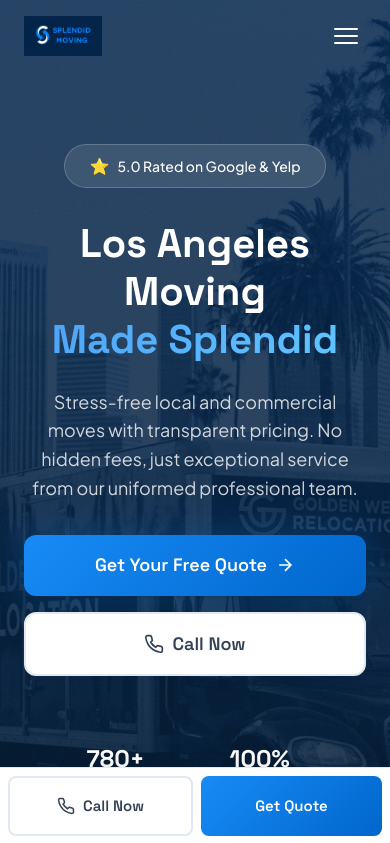
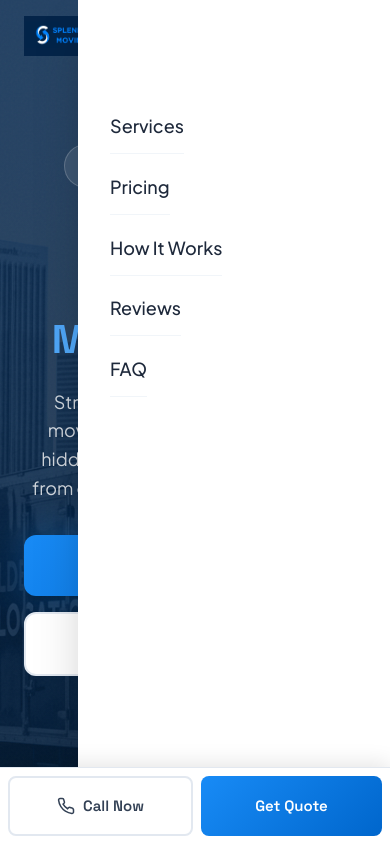
Before and after one commit to Splendid-Moving/main-website, a plain HTML site: page index.html in a window 390 px wide. Both pictures are taken after a click on the button 345 px from the left and 36 px from the top of the page. Shown: the top 843 px of the page. Drawn offline with Linux system fonts and the light colour scheme.

Commit message:
Fix mobile navigation menu - add display:flex and fix CSS syntax

```diff
--- a/styles.css
+++ b/styles.css
@@ -401,10 +401,98 @@ h4 {
     background: var(--gray-800);
 }
 
+/* Mobile Menu Active State */
+.nav__menu {
+    display: flex;
+    position: fixed;
+    top: 0;
+    right: -100%;
+    width: 80%;
+    max-width: 320px;
+    height: 100vh;
+    background: var(--white);
+    flex-direction: column;
+    padding: calc(80px + var(--space-xl)) var(--space-xl) var(--space-xl);
+    box-shadow: var(--shadow-2xl);
+    transition: right var(--transition-base);
+    z-index: var(--z-modal);
+}
+
+.nav__menu.active {
+    right: 0;
+}
+
+.nav__menu .nav__link {
+    color: var(--gray-800);
+    font-size: 1.125rem;
+    padding: var(--space-md) 0;
+    border-bottom: 1px solid var(--gray-100);
+}
+
+.nav__menu .nav__link:hover {
+    color: var(--secondary);
+}
+
+/* Mobile menu overlay */
+.nav__menu::before {
+    content: '';
+    position: fixed;
+    top: 0;
+    left: -100vw;
+    width: 100vw;
+    height: 100vh;
+    background: rgba(0, 0, 0, 0.5);
+    opacity: 0;
+    visibility: hidden;
+    transition: all var(--transition-base);
+    z-index: -1;
+}
+
+.nav__menu.active::before {
+    opacity: 1;
+    visibility: visible;
+}
+
+/* Hamburger animation */
+.nav__toggle.active span:nth-child(1) {
+    transform: rotate(45deg) translate(5px, 5px);
+}
+
+.nav__toggle.active span:nth-child(2) {
+    opacity: 0;
+}
+
+.nav__toggle.active span:nth-child(3) {
+    transform: rotate(-45deg) translate(5px, -5px);
+}
+
 /* Desktop Navigation */
 @media (min-width: 1024px) {
     .nav__menu {
+        position: static;
+        width: auto;
+        height: auto;
+        max-width: none;
+        background: transparent;
+        flex-direction: row;
+        padding: 0;
+        box-shadow: none;
         display: flex;
+    }
+
+    .nav__menu .nav__link {
+        color: rgba(255, 255, 255, 0.9);
+        font-size: 0.9375rem;
+        padding: 0;
+        border-bottom: none;
+    }
+
+    .header.scrolled .nav__menu .nav__link {
+        color: var(--gray-700);
+    }
+
+    .nav__menu::before {
+        display: none;
     }
 
     .nav__phone {
@@ -1618,6 +1706,7 @@ h4 {
 [data-aos-delay="300"] {
     transition-delay: 300ms;
 }
+
 /* ===================================
    Scroll to Top Button
    =================================== */
```
